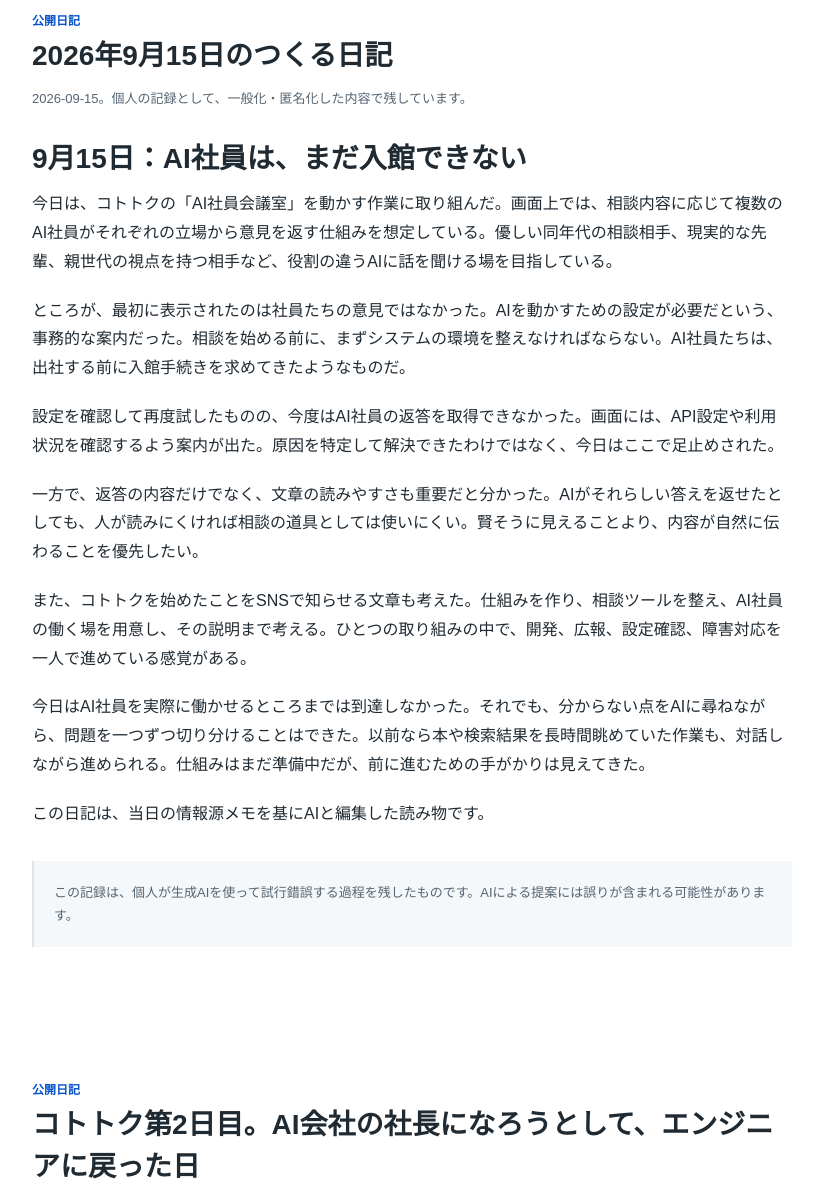
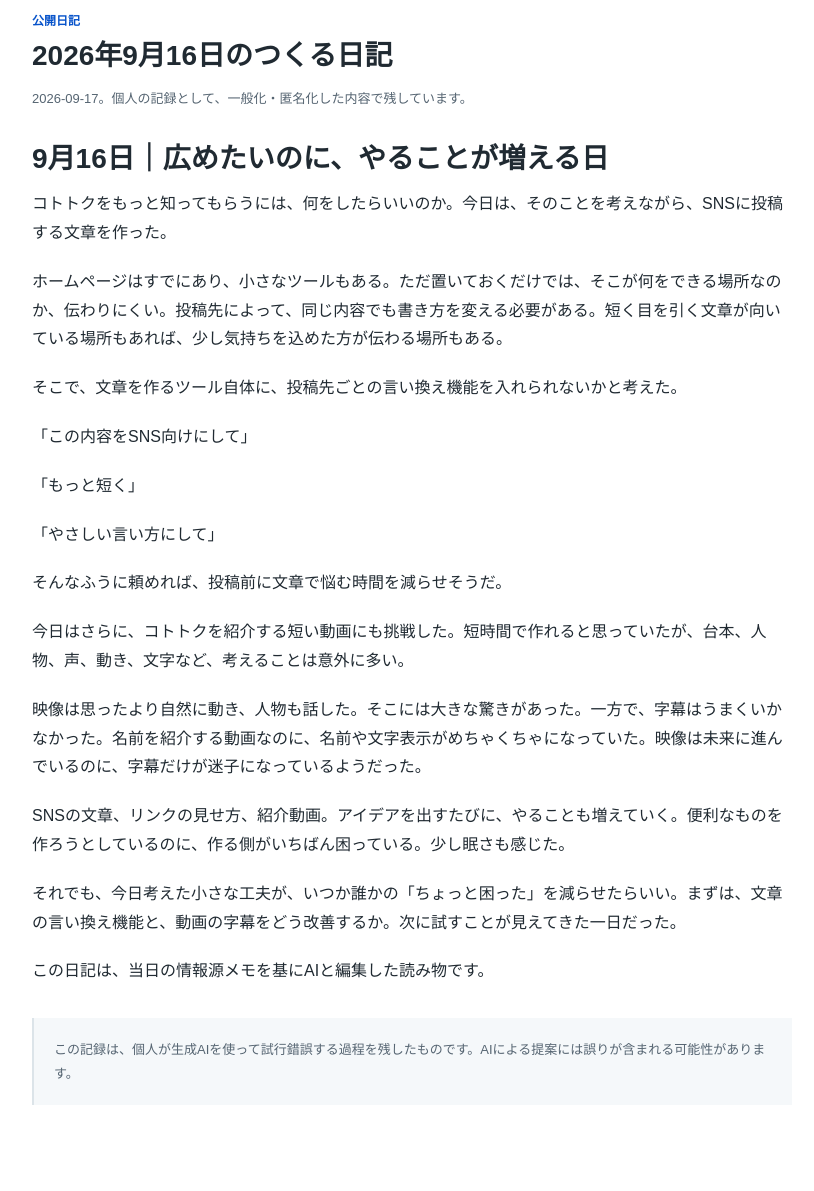
Before and after one commit to tennistom17-source/kototoku-web, a plain HTML site: page diary.html in a window 1280 px wide. Shown: the part 400-1591 px from the top of the page, without its empty margins (228-1042 px from the left). Drawn offline with Linux system fonts and the light colour scheme.

Commit message:
Publish diary: PUB-STOCK-b92d8d296b1e2789

```diff
--- a/diary.html
+++ b/diary.html
@@ -41,6 +41,30 @@ gtag("config", "G-03WXT4R2F9");
 <p>顔も所属先も出さずに、AIと一緒に小さな挑戦を始める記録です。作業手順や迷った点、学び、失敗を中心に残していきます。</p>
 </div></header>
 <main id="main">
+
+<!-- publication:PUB-STOCK-b92d8d296b1e2789 -->
+<section><div class="wrap">
+<article class="post">
+<span class="kicker">公開日記</span>
+<h2>2026年9月16日のつくる日記</h2>
+<p class="meta">2026-09-17。個人の記録として、一般化・匿名化した内容で残しています。</p>
+<h2>9月16日｜広めたいのに、やることが増える日</h2>
+<p>コトトクをもっと知ってもらうには、何をしたらいいのか。今日は、そのことを考えながら、SNSに投稿する文章を作った。</p>
+<p>ホームページはすでにあり、小さなツールもある。ただ置いておくだけでは、そこが何をできる場所なのか、伝わりにくい。投稿先によって、同じ内容でも書き方を変える必要がある。短く目を引く文章が向いている場所もあれば、少し気持ちを込めた方が伝わる場所もある。</p>
+<p>そこで、文章を作るツール自体に、投稿先ごとの言い換え機能を入れられないかと考えた。</p>
+<p>「この内容をSNS向けにして」</p>
+<p>「もっと短く」</p>
+<p>「やさしい言い方にして」</p>
+<p>そんなふうに頼めれば、投稿前に文章で悩む時間を減らせそうだ。</p>
+<p>今日はさらに、コトトクを紹介する短い動画にも挑戦した。短時間で作れると思っていたが、台本、人物、声、動き、文字など、考えることは意外に多い。</p>
+<p>映像は思ったより自然に動き、人物も話した。そこには大きな驚きがあった。一方で、字幕はうまくいかなかった。名前を紹介する動画なのに、名前や文字表示がめちゃくちゃになっていた。映像は未来に進んでいるのに、字幕だけが迷子になっているようだった。</p>
+<p>SNSの文章、リンクの見せ方、紹介動画。アイデアを出すたびに、やることも増えていく。便利なものを作ろうとしているのに、作る側がいちばん困っている。少し眠さも感じた。</p>
+<p>それでも、今日考えた小さな工夫が、いつか誰かの「ちょっと困った」を減らせたらいい。まずは、文章の言い換え機能と、動画の字幕をどう改善するか。次に試すことが見えてきた一日だった。</p>
+<p>この日記は、当日の情報源メモを基にAIと編集した読み物です。</p>
+<div class="post-footnote">この記録は、個人が生成AIを使って試行錯誤する過程を残したものです。AIによる提案には誤りが含まれる可能性があります。</div>
+</article>
+</div></section>
+
 
 <!-- publication:PUB-STOCK-8e4cf3e253303ee2 -->
 <section><div class="wrap">
```
